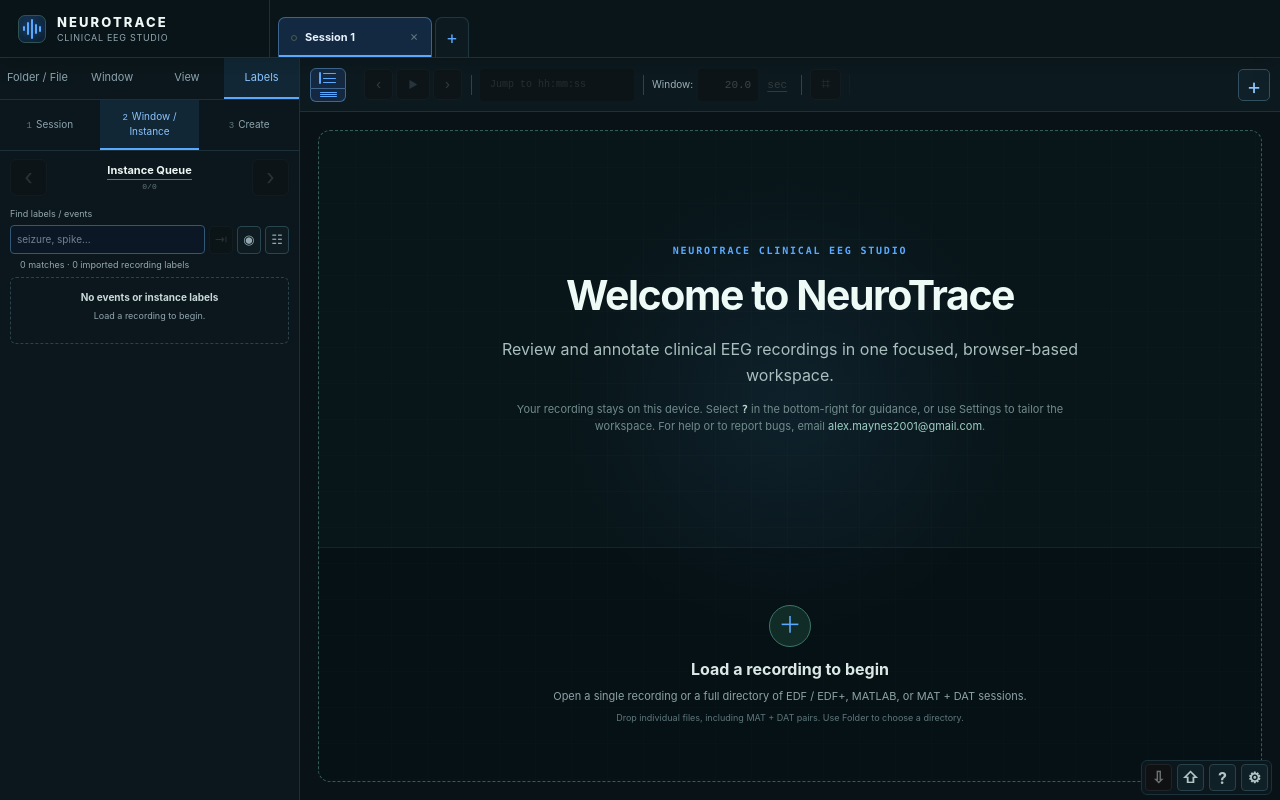
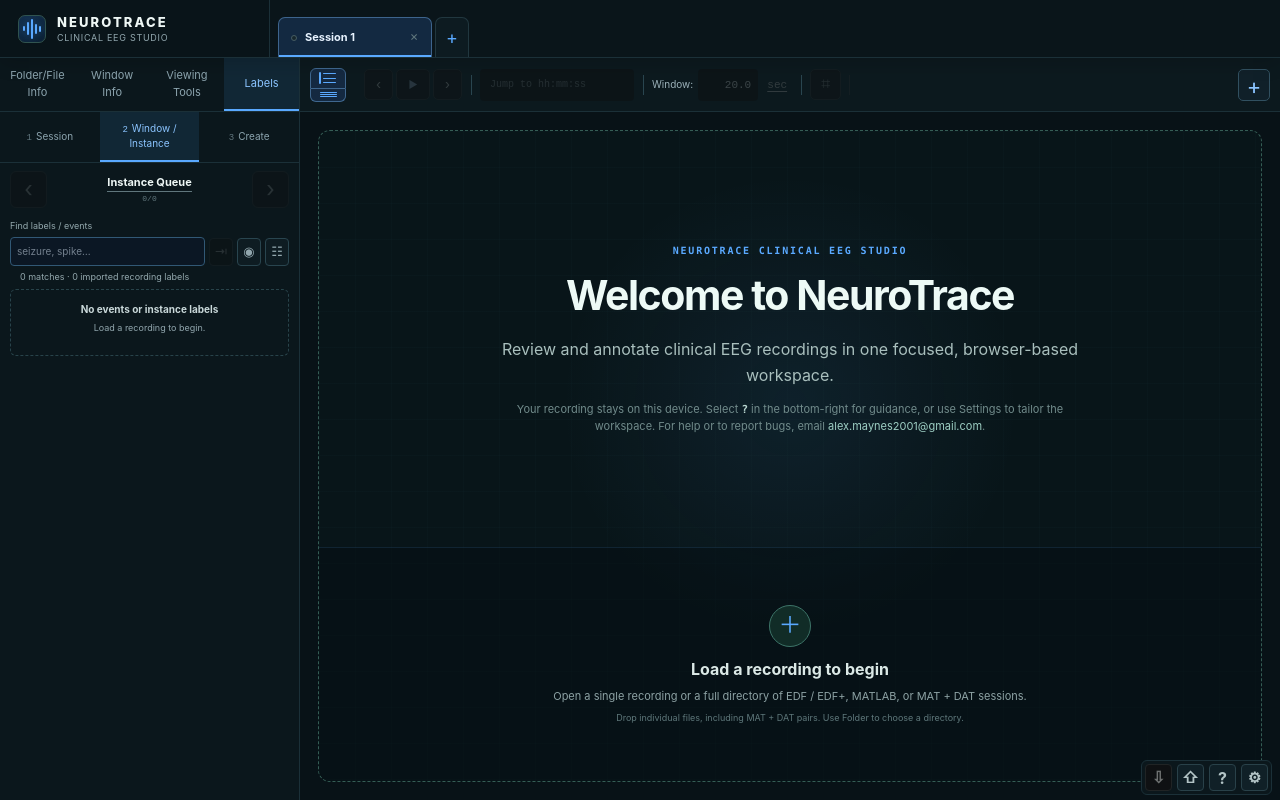
Before and after one commit to AMaynes/neurotrace-eeg-studio, a Next.js app: page / in a window 1280 px wide. Built offline with nearby package versions, Linux system fonts and the light colour scheme.

Commit message:
Rename workspace sidebar tabs

```diff
--- a/app/tutorials.ts
+++ b/app/tutorials.ts
@@ -53,11 +53,11 @@ export const tutorialLessons: readonly TutorialLesson[] = [
     description: "Meet the recording panel, signal tools, and labeling area.",
     steps: [
       { title: "Session tabs", target: "sessions", instruction: "Each top tab is an independent workspace. Switch tabs to return to another session; + creates a blank one.", unavailable: "Close any open dialog to see the session tabs." },
-      { title: "Recording info and queue", target: "recording-panel", reveal: "recording-panel", instruction: "The left sidebar has Folder / File, Window, View, and Labels tabs. Folder / File groups folder counts, file details, and display settings. Window pairs the visible start and end and shows signal status above Performance & loading info. Labels contains Session, Window / Instance, and Create sections.", unavailable: "Show the left recording panel to see these tools." },
+      { title: "Recording info and queue", target: "recording-panel", reveal: "recording-panel", instruction: "The left sidebar has Folder/File Info, Window Info, Viewing Tools, and Labels tabs. Folder/File Info groups folder counts, file details, and display settings. Window Info pairs the visible start and end and shows signal status above Performance & loading info. Labels contains Session, Window / Instance, and Create sections.", unavailable: "Show the left recording panel to see these tools." },
       { title: "Signal tools", target: "signal-tools", instruction: "The toolbar keeps previous/play/next, Jump to, Window, and Box zoom together. Use + at its right end to add or remove optional tools. Your toolbar choices are remembered and included in workspace JSON.", unavailable: "Return to a session with a waveform." },
       { title: "Labeling tools", target: "label-panel", reveal: "label-panel", instruction: "Open Labels → Create in the left sidebar for timed context, ePhys, and dictionary labels. Session holds whole-recording labels and the map; Window / Instance holds window labels, instance labels, file events and their filters.", unavailable: "Open Labels → Create." },
-      { title: "Viewing tools", target: "view-tools", reveal: "view-panel", instruction: "View holds montage, grouping, filters, gain, clamping, and spectrogram. Use the long Channels bar beside the recording to enable or disable channels. Click + beside a tool to add a toolbar copy; − removes that copy. All tools remain in View. Lower pane visibility is a separate section below the viewing tools.", unavailable: "Open the View tab." },
-      { title: "Window and performance", target: "window-info", reveal: "window-panel", instruction: "The upper Window info pane shows start/end, memory usage, loading, the clicked point and its labels. The lower Performance & loading info pane uses compact rows; hover a value for its detailed measurements. File details, montage and current filters stay under Folder / File.", unavailable: "Open the Window tab." },
+      { title: "Viewing tools", target: "view-tools", reveal: "view-panel", instruction: "Viewing Tools holds montage, grouping, filters, gain, clamping, and spectrogram. Use the long Channels bar beside the recording to enable or disable channels. Click + beside a tool to add a toolbar copy; − removes that copy. All tools remain in Viewing Tools. Lower pane visibility is a separate section below the viewing tools.", unavailable: "Open the Viewing Tools tab." },
+      { title: "Window and performance", target: "window-info", reveal: "window-panel", instruction: "The upper Window info pane shows start/end, memory usage, loading, the clicked point and its labels. The lower Performance & loading info pane uses compact rows; hover a value for its detailed measurements. File details, montage and current filters stay under Folder/File Info.", unavailable: "Open the Window Info tab." },
     ],
   },
   {
@@ -124,7 +124,7 @@ export const tutorialLessons: readonly TutorialLesson[] = [
     description: "Use gain, overflow colors, and overlapping traces.",
     steps: [
       { completeOn: ["gain-changed"], assist: { action: "increase-gain", description: "Increase the display gain by one step (decrease at the maximum)." }, title: "Adjust gain", target: "gain", reveal: "view-panel", instruction: "Enter a Gain from 0.01× to 4×, then press {shortcut:gainApply} or leave the field to apply. Use {shortcut:clear} while typing to cancel, or + / − to adjust the gain. This scales the display without changing the recording.", unavailable: "Return to the waveform toolbar.", tip: "Traces center automatically on the current time window. Vertical scrolling and gain changes keep those centers fixed. Centering changes only display position, not recorded values, drift, or missing samples." },
-      { completeOn: ["clamp-changed"], assist: { action: "toggle-clamp", description: "Switch between Clamped and Overlap." }, title: "Switch Clamped / Overlap", target: "clamp", reveal: "view-panel", instruction: "The Clamping control in View switches modes. Clamped keeps traces inside their rows and uses a colored heat line for overflow. Overlap allows traces to cross neighboring rows.", unavailable: "Return to the waveform toolbar.", tip: "A flat line at the row boundary in Clamped mode can be display clipping, not a flat raw signal. Switch to Overlap or lower gain to inspect it." },
+      { completeOn: ["clamp-changed"], assist: { action: "toggle-clamp", description: "Switch between Clamped and Overlap." }, title: "Switch Clamped / Overlap", target: "clamp", reveal: "view-panel", instruction: "The Clamping control in Viewing Tools switches modes. Clamped keeps traces inside their rows and uses a colored heat line for overflow. Overlap allows traces to cross neighboring rows.", unavailable: "Return to the waveform toolbar.", tip: "A flat line at the row boundary in Clamped mode can be display clipping, not a flat raw signal. Switch to Overlap or lower gain to inspect it." },
       { completeOn: ["filters-opened"], assist: { action: "open-filters", description: "Open filter controls without changing any filters." }, title: "Inspect display filters", target: "filters", reveal: "view-panel", instruction: "Open Filters to inspect the optional high-pass, low-pass, and notch settings. When these are off, the waveform uses the MATLAB reviewer's display preparation, including its automatic FIR filtering at wider windows.", unavailable: "Return to the waveform toolbar.", tip: "The spectrogram uses full-resolution raw source channels, not waveform filters or montage differences." },
     ],
   },
@@ -132,22 +132,22 @@ export const tutorialLessons: readonly TutorialLesson[] = [
     id: "read-spectrogram", topic: "spectrogram", title: "Read the spectrogram", duration: "2 min", requires: "recording",
     description: "Understand time, frequency, colors, and channel selection.",
     steps: [
-      { completeOn: ["spectrogram-opened"], assist: { action: "open-spectrogram", description: "Show the spectrogram." }, title: "Open the spectrogram", target: "spectrogram-toggle", reveal: "view-panel", readyTarget: "spectrogram-plot", instruction: "Click Spectrogram in View (or pin it to the toolbar) to show the time-frequency panel below the waveform. Leave it open for the next steps.", unavailable: "Return to the waveform toolbar." },
-      { title: "Read the axes and colors", target: "spectrogram-plot", reveal: "spectrogram", instruction: "Time runs left to right, aligned with the waveform. Frequency increases upward in Hz. Colors show Gabor wavelet log-power as standard deviations from the pre-click baseline: warm colors are above that baseline and cool colors are below it.", unavailable: "Open Spectrogram from View or its pinned toolbar button.", tip: "This matches the MATLAB reviewer's relative log-power view, not absolute voltage or an automatic interpretation. Very short pre-click baselines use its first-half fallback." },
+      { completeOn: ["spectrogram-opened"], assist: { action: "open-spectrogram", description: "Show the spectrogram." }, title: "Open the spectrogram", target: "spectrogram-toggle", reveal: "view-panel", readyTarget: "spectrogram-plot", instruction: "Click Spectrogram in Viewing Tools (or pin it to the toolbar) to show the time-frequency panel below the waveform. Leave it open for the next steps.", unavailable: "Return to the waveform toolbar." },
+      { title: "Read the axes and colors", target: "spectrogram-plot", reveal: "spectrogram", instruction: "Time runs left to right, aligned with the waveform. Frequency increases upward in Hz. Colors show Gabor wavelet log-power as standard deviations from the pre-click baseline: warm colors are above that baseline and cool colors are below it.", unavailable: "Open Spectrogram from Viewing Tools or its pinned toolbar button.", tip: "This matches the MATLAB reviewer's relative log-power view, not absolute voltage or an automatic interpretation. Very short pre-click baselines use its first-half fallback." },
       { completeOn: ["channel-focused"], title: "Focus a channel", target: "channel-rail", instruction: "Click a channel name to select its raw electrode group. The spectrogram averages power across that complete source group, including contacts hidden from the waveform; ungrouped channels are analyzed individually. Click a group name to select all its contacts. Hold Shift and click channel names to combine contacts, then open Spectrogram. Selected names stay highlighted and the spectrogram identifies the average. Selected contacts must share a sample rate.", unavailable: "Return to the waveform and channel names." },
-      { title: "Check the analyzed window", target: "spectrogram-plot", reveal: "spectrogram", instruction: "The spectrogram covers the entire visible time window. Click the waveform to choose the pre-click baseline anchor. Long windows show a full-window wavelet overview; zoom in for exact short-window detail.", unavailable: "Open Spectrogram from View or its pinned toolbar button.", tip: "Long views use overlapping sections and time-bin averaging with one shared baseline. Recorded-reference, average-reference, and bipolar display choices do not change the raw channels used for group power." },
-      { completeOn: ["spectrogram-adjusted"], title: "Set frequency and color range", target: "spectrogram-controls", reveal: "spectrogram", instruction: "Frequency range controls the visible Hz band. Use − or + beside the ± Z-score value to adjust the color limits. Narrower limits increase contrast. The initial limits use the 98th percentile of absolute Z-scores in the retained frequency rows, with a minimum of ±1.", unavailable: "Open Spectrogram from View or its pinned toolbar button.", tip: "The MATLAB wavelet calculation is retained, with up to 60 original log-spaced frequency centers placed at their true Hz positions. Centers above 150 Hz or half the sample rate (Nyquist) are excluded. No extra whitening or smoothing is applied." },
+      { title: "Check the analyzed window", target: "spectrogram-plot", reveal: "spectrogram", instruction: "The spectrogram covers the entire visible time window. Click the waveform to choose the pre-click baseline anchor. Long windows show a full-window wavelet overview; zoom in for exact short-window detail.", unavailable: "Open Spectrogram from Viewing Tools or its pinned toolbar button.", tip: "Long views use overlapping sections and time-bin averaging with one shared baseline. Recorded-reference, average-reference, and bipolar display choices do not change the raw channels used for group power." },
+      { completeOn: ["spectrogram-adjusted"], title: "Set frequency and color range", target: "spectrogram-controls", reveal: "spectrogram", instruction: "Frequency range controls the visible Hz band. Use − or + beside the ± Z-score value to adjust the color limits. Narrower limits increase contrast. The initial limits use the 98th percentile of absolute Z-scores in the retained frequency rows, with a minimum of ±1.", unavailable: "Open Spectrogram from Viewing Tools or its pinned toolbar button.", tip: "The MATLAB wavelet calculation is retained, with up to 60 original log-spaced frequency centers placed at their true Hz positions. Centers above 150 Hz or half the sample rate (Nyquist) are excluded. No extra whitening or smoothing is applied." },
     ],
   },
   {
     id: "zoom-spectrogram", topic: "spectrogram", title: "Browse and box-zoom", duration: "1 min", requires: "recording",
     description: "Pan the spectrogram or fit a time-frequency region to the view.",
     steps: [
-      { completeOn: ["spectrogram-browse"], assist: { action: "spectrogram-browse", description: "Select the spectrogram Browse tool." }, title: "Select Browse", target: "spectrogram-browse", reveal: "spectrogram", instruction: "Select Browse (B on narrow plots) to switch to the pan tool.", unavailable: "Open Spectrogram from View or its pinned toolbar button." },
+      { completeOn: ["spectrogram-browse"], assist: { action: "spectrogram-browse", description: "Select the spectrogram Browse tool." }, title: "Select Browse", target: "spectrogram-browse", reveal: "spectrogram", instruction: "Select Browse (B on narrow plots) to switch to the pan tool.", unavailable: "Open Spectrogram from Viewing Tools or its pinned toolbar button." },
       { completeOn: ["spectrogram-panned"], assist: { action: "pan-waveform", description: "Pan the waveform and spectrogram together by one second." }, title: "Pan the spectrogram", target: "spectrogram-plot", reveal: "spectrogram", instruction: "Click the spectrogram to center on a time, or hold and drag to pan. The waveform and spectrogram move together.", unavailable: "Open Spectrogram and select Browse." },
-      { completeOn: ["spectrogram-zoom-tool"], assist: { action: "spectrogram-zoom-tool", description: "Select the spectrogram Box zoom tool." }, title: "Select the zoom tool", target: "spectrogram-zoom", reveal: "spectrogram", instruction: "Select Box zoom (Z on narrow plots). This changes dragging into a time-frequency box zoom.", unavailable: "Open Spectrogram from View or its pinned toolbar button." },
+      { completeOn: ["spectrogram-zoom-tool"], assist: { action: "spectrogram-zoom-tool", description: "Select the spectrogram Box zoom tool." }, title: "Select the zoom tool", target: "spectrogram-zoom", reveal: "spectrogram", instruction: "Select Box zoom (Z on narrow plots). This changes dragging into a time-frequency box zoom.", unavailable: "Open Spectrogram from Viewing Tools or its pinned toolbar button." },
       { completeOn: ["spectrogram-zoomed"], title: "Draw your zoom box", target: "spectrogram-plot", reveal: "spectrogram", instruction: "Drag across the time and frequency region you want to inspect, then release. The selected time span and frequency band fill the view.", unavailable: "Open Spectrogram, then select Box zoom." },
-      { completeOn: ["spectrogram-browse","spectrogram-adjusted","window-applied"], assist: { action: "spectrogram-reset", description: "Restore the default frequency range." }, title: "Browse again or widen the view", target: "spectrogram-controls", reveal: "spectrogram", instruction: "Select Browse to pan again. The ↺ button resets the frequency range. To widen time again, increase Window in the waveform toolbar.", unavailable: "Open Spectrogram from View or its pinned toolbar button." },
+      { completeOn: ["spectrogram-browse","spectrogram-adjusted","window-applied"], assist: { action: "spectrogram-reset", description: "Restore the default frequency range." }, title: "Browse again or widen the view", target: "spectrogram-controls", reveal: "spectrogram", instruction: "Select Browse to pan again. The ↺ button resets the frequency range. To widen time again, increase Window in the waveform toolbar.", unavailable: "Open Spectrogram from Viewing Tools or its pinned toolbar button." },
     ],
   },
   {
@@ -212,7 +212,7 @@ export const tutorialLessons: readonly TutorialLesson[] = [
     id: "channel-groups", topic: "channels", title: "Group channels by name", duration: "1 min", requires: "recording",
     description: "Arrange related contacts together in MAT and EDF recordings.",
     steps: [
-      { completeOn: ["groups-changed"], title: "Check the grouped view", target: "channel-groups", reveal: "view-panel", instruction: "New recordings open grouped. In View, click Group if grouping is off. Use Next if the control already says Ungroup.", unavailable: "Load a recording with channel names and return to the waveform toolbar." },
+      { completeOn: ["groups-changed"], title: "Check the grouped view", target: "channel-groups", reveal: "view-panel", instruction: "New recordings open grouped. In Viewing Tools, click Group if grouping is off. Use Next if the control already says Ungroup.", unavailable: "Load a recording with channel names and return to the waveform toolbar." },
       { title: "Read groups and contacts", target: "channel-rail", instruction: "Related contacts share a group name and are spaced together. MAT + DAT uses MATLAB-style anatomical name rules. EDF / EDF+ uses channel-name families, such as LA1 and LA2, and keeps auxiliary or unrecognized channels visible.", unavailable: "Show the waveform's channel names.", tip: "Names alone do not confirm anatomy. Grouping changes layout, not the recorded signal or montage. MATLAB grouping can hide auxiliary rows when recognized groups exist; click Ungroup to see the full selected list again." },
       { completeOn: ["groups-changed"], title: "Return to the original layout", target: "channel-groups", reveal: "view-panel", instruction: "Click Ungroup to switch to the ungrouped layout. Group changes also participate in {shortcut:undo} and {shortcut:redo}. The view resets vertical zoom and channel scrolling when the grouping changes.", unavailable: "Return to the Ungroup button beside Montage." },
     ],
--- a/app/workspace-layout.ts
+++ b/app/workspace-layout.ts
@@ -1,8 +1,8 @@
 /** Sidebar and optional toolbar preferences, including migration of older JSON saves. */
 export const WORKSPACE_TABS = [
-  { id: "files", label: "Folder / File" },
-  { id: "window", label: "Window" },
-  { id: "view", label: "View" },
+  { id: "files", label: "Folder/File Info" },
+  { id: "window", label: "Window Info" },
+  { id: "view", label: "Viewing Tools" },
   { id: "labels", label: "Labels" },
 ] as const;
 export const LABEL_TABS = [
```
Also changed, not shown: 2 other files (tests, documents, lock files or other folders).
